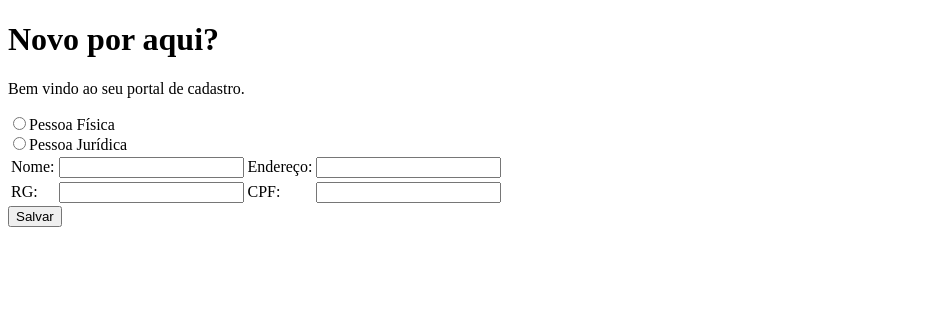
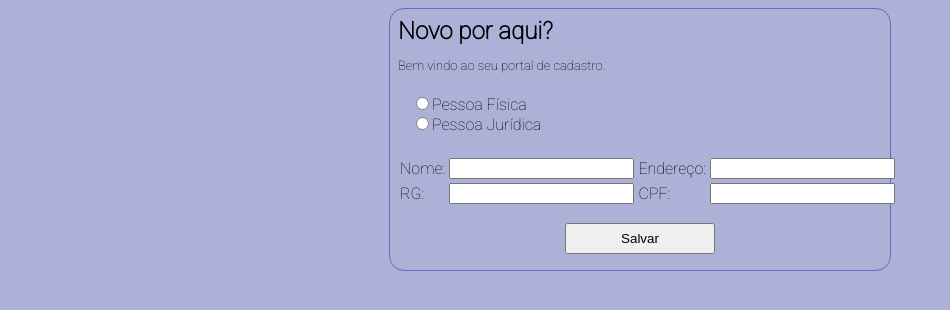
Before and after one commit to Josia19/Cadastro-de-clientes, a plain HTML site: page index.html in a window 1280 px wide. Shown: the whole page, without its empty margins (0-950 px from the left). Drawn offline with Linux system fonts and the light colour scheme; files that its build step writes are made by us from their sources; the site is published under a folder, as on GitHub Pages, so addresses that start at the root find nothing.

Commit message:
Update index.html

```diff
--- a/index.html
+++ b/index.html
@@ -1,7 +1,7 @@
 <!DOCTYPE html>
 <html lang="pt-br">
 <head>
-    <link rel="stylesheet" href="/styles/layout.css">
+    <link rel="stylesheet" href="layout.css">
 
     <link rel="preconnect" href="https://fonts.googleapis.com">
     <link rel="preconnect" href="https://fonts.gstatic.com" crossorigin>
```
